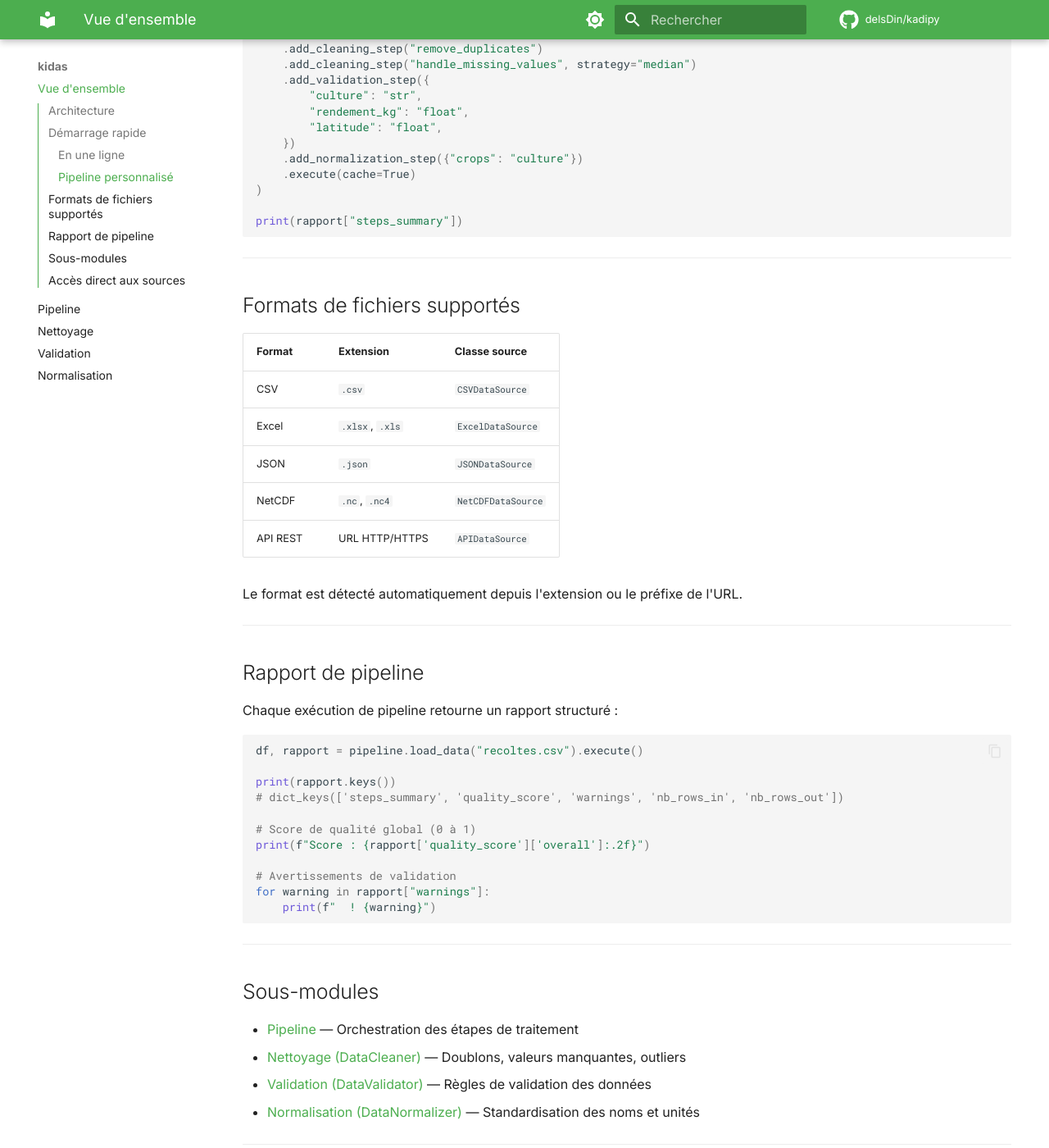
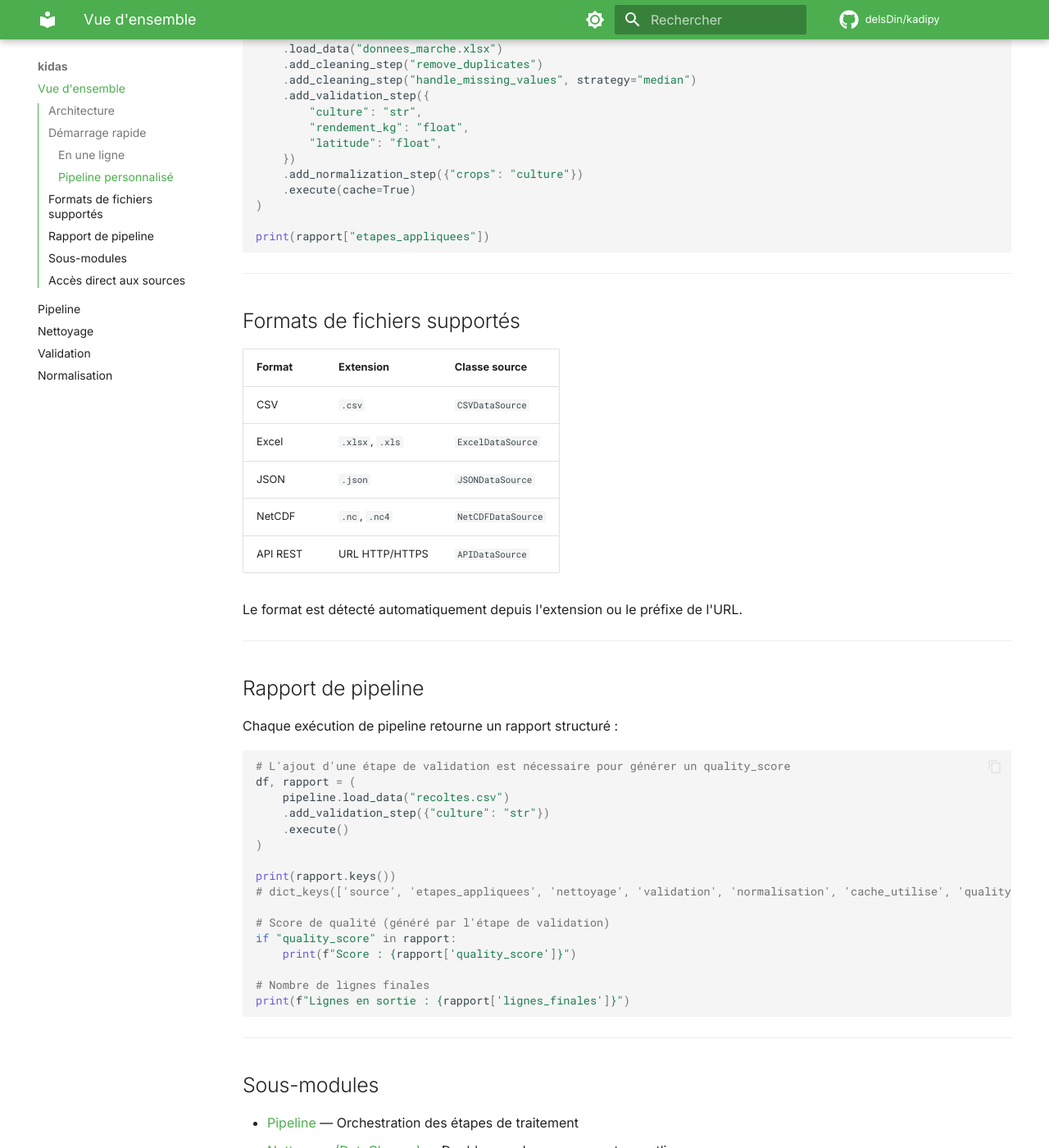
Before and after one commit to delsDin/kadipy, an MkDocs documentation site: the page built from docs/kidas/index.md, in a window 1280 px wide and 1400 px high, scrolled down 1274 px. Shown: the whole window at 82% size. Built offline with MkDocs 1.6.1 and Material for MkDocs 9.7.7, drawn with Linux system fonts in a browser that asks for light colours; comment, search, counter and statistics services are not loaded; the version menu is left out; some of the changed text lies outside the part shown.

Commit message:
docs(kidas): alignement de la documentation du pipeline avec le code source: Mise à jour du fichier docs/kidas/index.md pour refléter exactement les clés du dictionnaire retourné par la méthode DataPipeline.execute(). Les exemples utilisent désormais etapes_appliquees et lignes_finales, et précisent que la présence de quality_score nécessite une étape de validation préalable.

````diff
--- a/docs/kidas/index.md
+++ b/docs/kidas/index.md
@@ -42,8 +42,9 @@ import kadi.kidas as kidas
 # Chargement, nettoyage automatique et cache
 df, rapport = kidas.load_and_clean("recolte_2024.csv")
 
-print(f"Lignes chargées : {len(df)}")
-print(f"Score qualité   : {rapport['quality_score']['overall']:.2f}")
+print(f"Lignes chargées : {rapport.get('lignes_finales', len(df))}")
+if "quality_score" in rapport:
+    print(f"Score qualité   : {rapport['quality_score']}")
 ```
 
 ### Pipeline personnalisé
@@ -67,7 +68,7 @@ df, rapport = (
     .execute(cache=True)
 )
 
-print(rapport["steps_summary"])
+print(rapport["etapes_appliquees"])
 ```
 
 ---
@@ -91,17 +92,22 @@ Le format est détecté automatiquement depuis l'extension ou le préfixe de l'U
 Chaque exécution de pipeline retourne un rapport structuré :
 
 ```python
-df, rapport = pipeline.load_data("recoltes.csv").execute()
+# L'ajout d'une étape de validation est nécessaire pour générer un quality_score
+df, rapport = (
+    pipeline.load_data("recoltes.csv")
+    .add_validation_step({"culture": "str"})
+    .execute()
+)
 
 print(rapport.keys())
-# dict_keys(['steps_summary', 'quality_score', 'warnings', 'nb_rows_in', 'nb_rows_out'])
+# dict_keys(['source', 'etapes_appliquees', 'nettoyage', 'validation', 'normalisation', 'cache_utilise', 'quality_score', 'lignes_finales'])
 
-# Score de qualité global (0 à 1)
-print(f"Score : {rapport['quality_score']['overall']:.2f}")
+# Score de qualité (généré par l'étape de validation)
+if "quality_score" in rapport:
+    print(f"Score : {rapport['quality_score']}")
 
-# Avertissements de validation
-for warning in rapport["warnings"]:
-    print(f"  ! {warning}")
+# Nombre de lignes finales
+print(f"Lignes en sortie : {rapport['lignes_finales']}")
 ```
 
 ---
````
